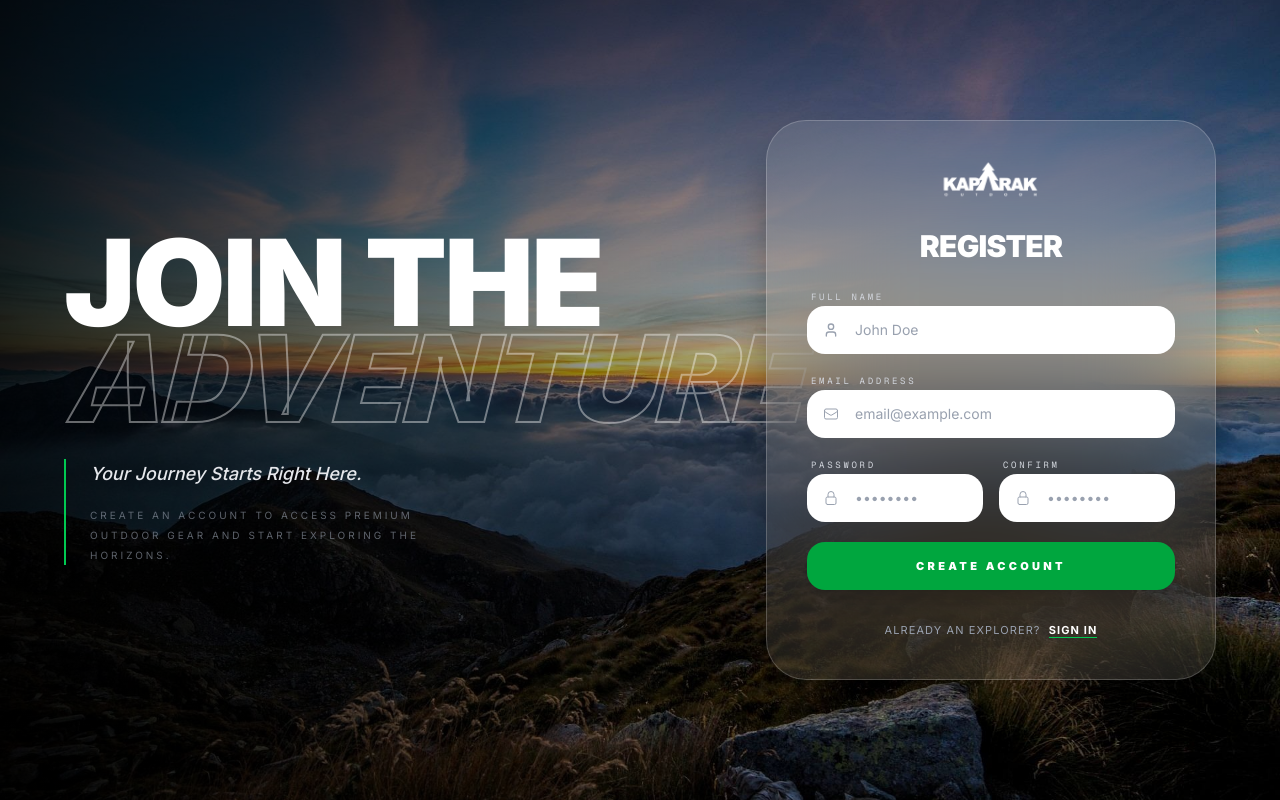
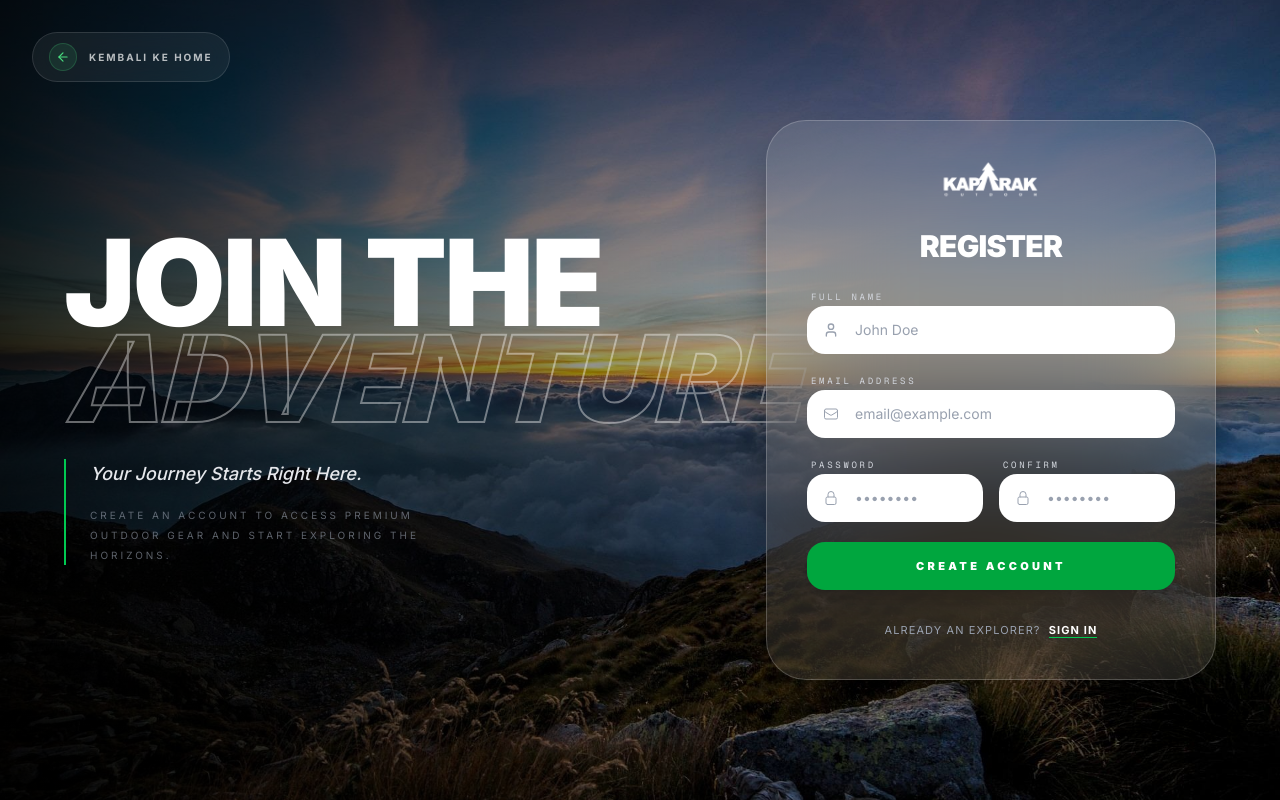
Before and after one commit to Dimasaditya07/kaparak-project, a Next.js app: page /registration in a window 1280 px wide. Built offline with nearby package versions, Linux system fonts and the light colour scheme; no server answers.

Commit message:
selesai dua

```diff
--- a/src/app/login/page.tsx
+++ b/src/app/login/page.tsx
@@ -3,14 +3,14 @@
 import { motion } from "framer-motion";
 import Image from "next/image";
 import Link from "next/link";
-import { UserIcon } from "@/components/icons/UserIcon";
-import { GoogleIcon } from "@/components/icons/GoogleIcon";
 import { useState } from "react";
 import { useRouter } from "next/navigation";
 import { useEffect } from "react";
 import axios from "@/lib/api/axios";
 import { AxiosError } from "axios";
 import { toast } from "sonner";
+import { UserIcon } from "@/components/icons/UserIcon";
+import { ArrowLeft } from "lucide-react";
 
 export default function LoginPage() {
   const router = useRouter();
@@ -93,7 +93,41 @@ export default function LoginPage() {
 
   return (
     <main className="relative min-h-screen w-full flex items-center justify-center p-4 md:p-8 overflow-hidden bg-black font-sans">
-      {/* --- BACKGROUND IMAGE & OVERLAY --- */}
+      {/* BACK TO HOME */}
+      <motion.div
+        initial={{ opacity: 0, x: -15 }}
+        animate={{ opacity: 1, x: 0 }}
+        transition={{ duration: 0.5, delay: 0.2 }}
+        className="absolute top-6 left-6 md:top-8 md:left-8 z-30"
+      >
+        <Link
+          href="/"
+          className="group flex items-center gap-3 px-4 py-2.5 rounded-full backdrop-blur-xl transition-all duration-300"
+          style={{
+            background: "rgba(255,255,255,0.06)",
+            border: "1px solid rgba(255,255,255,0.12)",
+            color: "rgba(255,255,255,0.7)",
+          }}
+        >
+          <span
+            className="flex items-center justify-center w-7 h-7 rounded-full transition-all duration-300 group-hover:-translate-x-0.5"
+            style={{
+              background: "rgba(74,222,128,0.1)",
+              border: "1px solid rgba(74,222,128,0.2)",
+            }}
+          >
+            <ArrowLeft
+              size={14}
+              className="transition-transform duration-300 group-hover:-translate-x-0.5"
+              style={{ color: "#4ade80" }}
+            />
+          </span>
+
+          <span className="text-[10px] font-bold uppercase tracking-[0.2em]">
+            Kembali ke Home
+          </span>
+        </Link>
+      </motion.div>
       <div className="absolute inset-0 z-0">
         <Image
           src="/images/bgkaparak2.jpg"
--- a/src/app/registration/page.tsx
+++ b/src/app/registration/page.tsx
@@ -1,14 +1,15 @@
+/* eslint-disable @typescript-eslint/no-unused-vars */
 "use client";
 
 import { motion } from "framer-motion";
 import Image from "next/image";
 import Link from "next/link";
-import { UserIcon } from "@/components/icons/UserIcon";
-import { GoogleIcon } from "@/components/icons/GoogleIcon";
 import { useState } from "react";
 import { useRouter } from "next/navigation";
 import axios from "@/lib/api/axios";
 import { AxiosError } from "axios";
+import { UserIcon } from "@/components/icons/UserIcon";
+import { ArrowLeft } from "lucide-react";
 
 export default function RegisterPage() {
   const itemVariants = {
@@ -79,7 +80,41 @@ export default function RegisterPage() {
 
   return (
     <main className="relative min-h-screen w-full flex items-center justify-center p-4 md:p-8 overflow-hidden bg-black font-sans">
-      {/* 1. BACKGROUND IMAGE */}
+      {/* BACK TO HOME */}
+      <motion.div
+        initial={{ opacity: 0, x: -15 }}
+        animate={{ opacity: 1, x: 0 }}
+        transition={{ duration: 0.5, delay: 0.2 }}
+        className="absolute top-6 left-6 md:top-8 md:left-8 z-30"
+      >
+        <Link
+          href="/"
+          className="group flex items-center gap-3 px-4 py-2.5 rounded-full backdrop-blur-xl transition-all duration-300"
+          style={{
+            background: "rgba(255,255,255,0.06)",
+            border: "1px solid rgba(255,255,255,0.12)",
+            color: "rgba(255,255,255,0.7)",
+          }}
+        >
+          <span
+            className="flex items-center justify-center w-7 h-7 rounded-full transition-all duration-300 group-hover:-translate-x-0.5"
+            style={{
+              background: "rgba(74,222,128,0.1)",
+              border: "1px solid rgba(74,222,128,0.2)",
+            }}
+          >
+            <ArrowLeft
+              size={14}
+              className="transition-transform duration-300 group-hover:-translate-x-0.5"
+              style={{ color: "#4ade80" }}
+            />
+          </span>
+
+          <span className="text-[10px] font-bold uppercase tracking-[0.2em]">
+            Kembali ke Home
+          </span>
+        </Link>
+      </motion.div>
       <div className="absolute inset-0 z-0">
         <Image
           src="/images/bgkaparak2.jpg"
```
